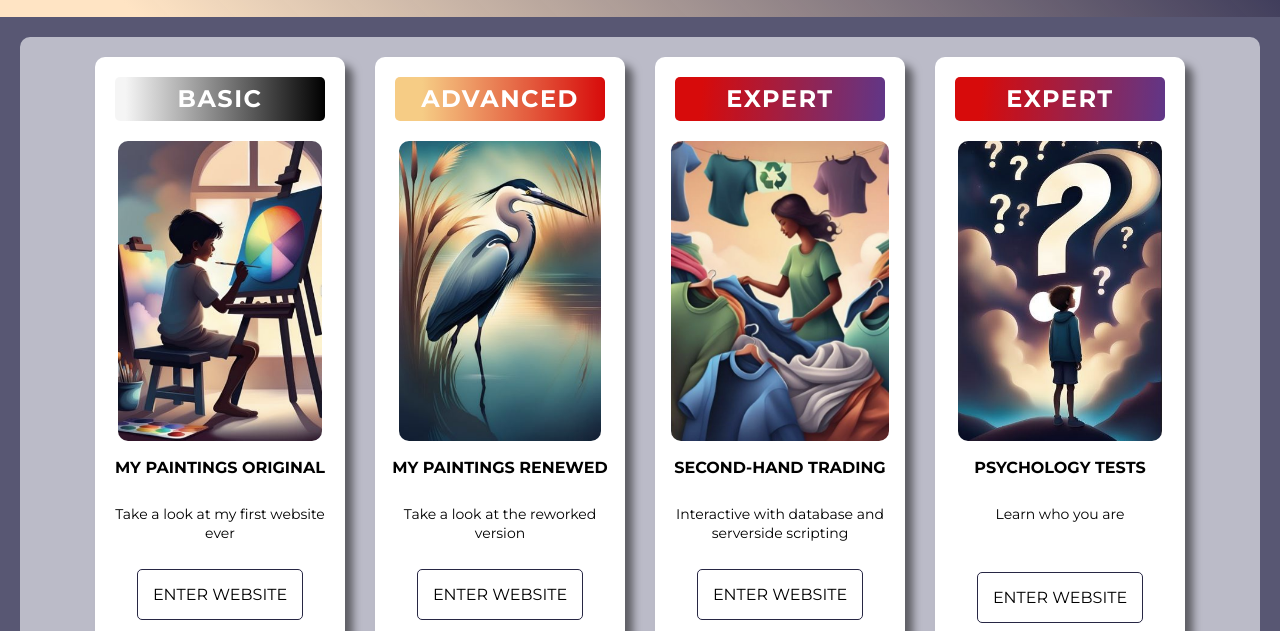
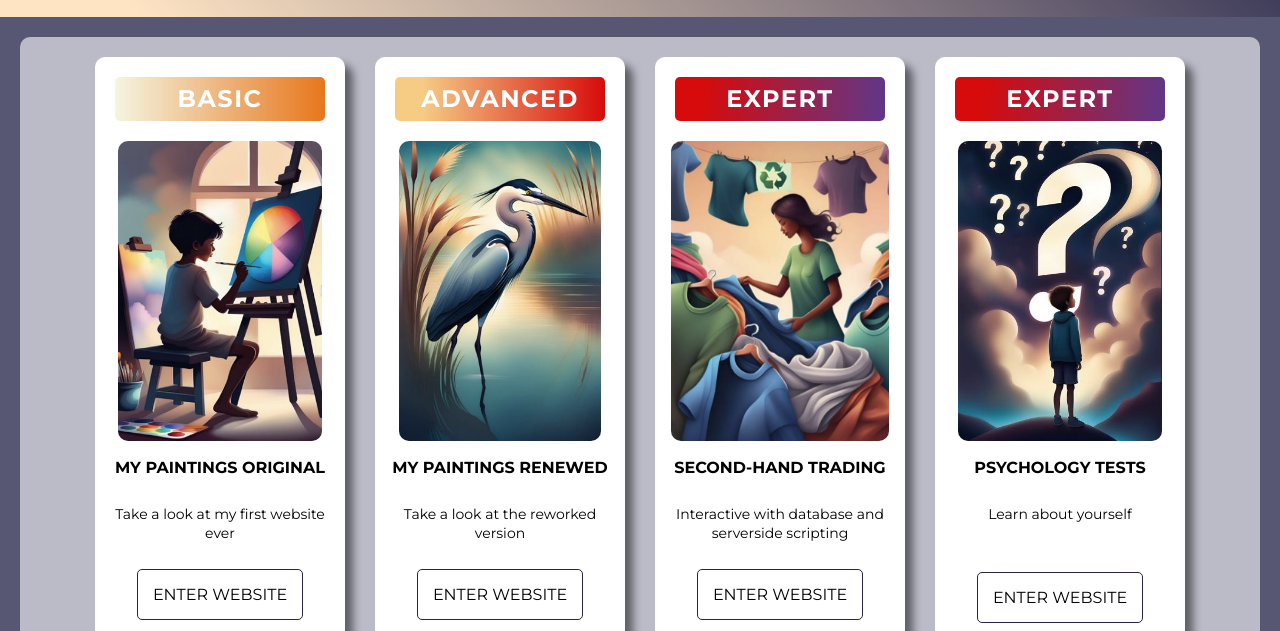
Before and after one commit to Tomvda77/Portfolio, a plain HTML site: page index.html in a window 1280 px wide. Shown: the part 90-721 px from the top of the page. Drawn offline with Linux system fonts and the light colour scheme.

Commit message:
small changes
small changes

```diff
--- a/css/styles.css
+++ b/css/styles.css
@@ -63,7 +63,7 @@ header {
 }
 
 .basic h2 {
-  background: linear-gradient(90deg, whitesmoke 5%, black 100%);
+  background: linear-gradient(90deg, beige, rgb(255, 114, 1) 100%);
 }
 
 .advanced h2 {
--- a/index.html
+++ b/index.html
@@ -100,7 +100,7 @@
           </div>
           <div class="card-bottom">
             <h3>psychology tests</h3>
-            <p>Learn who you are</p>
+            <p>Learn about yourself</p>
             <br />
             <a href="#">Enter Website</a>
             <ul>
```
